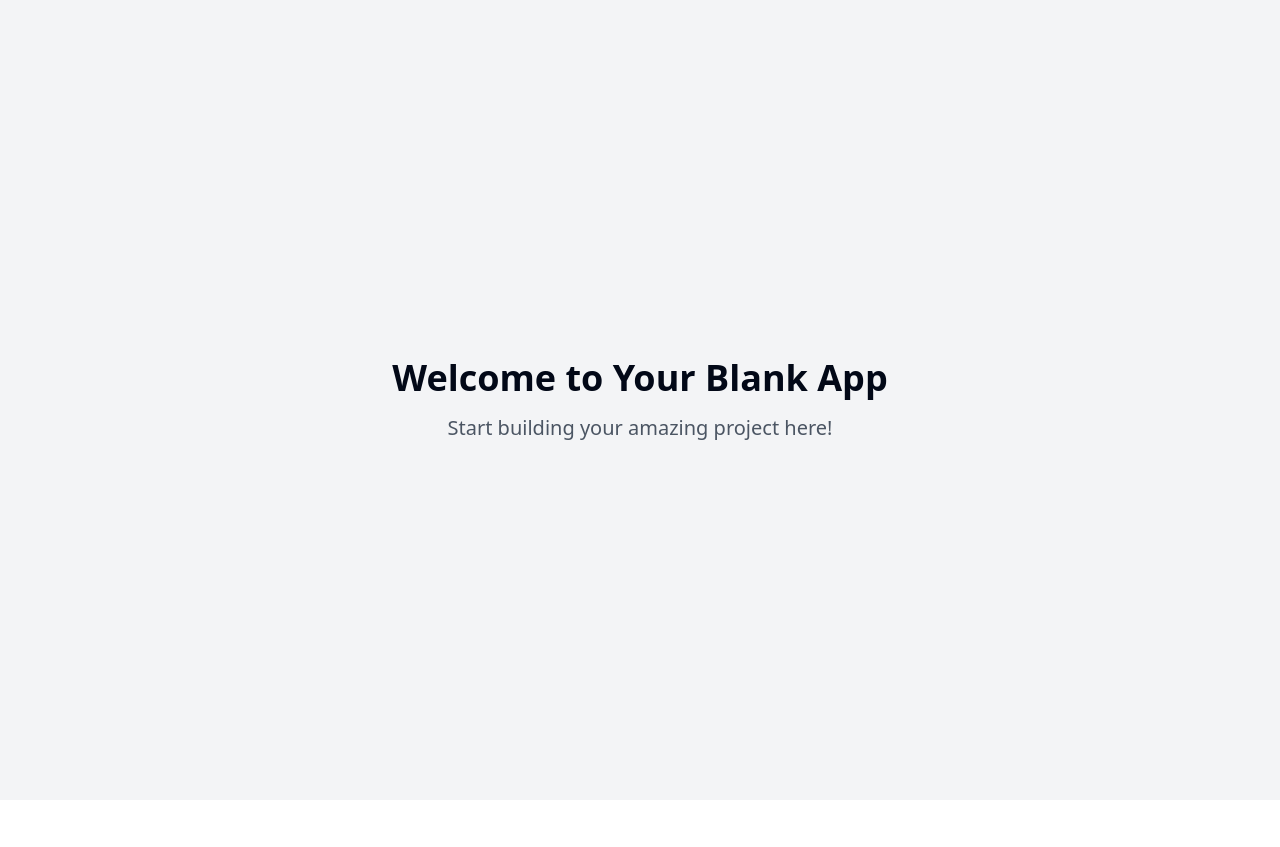
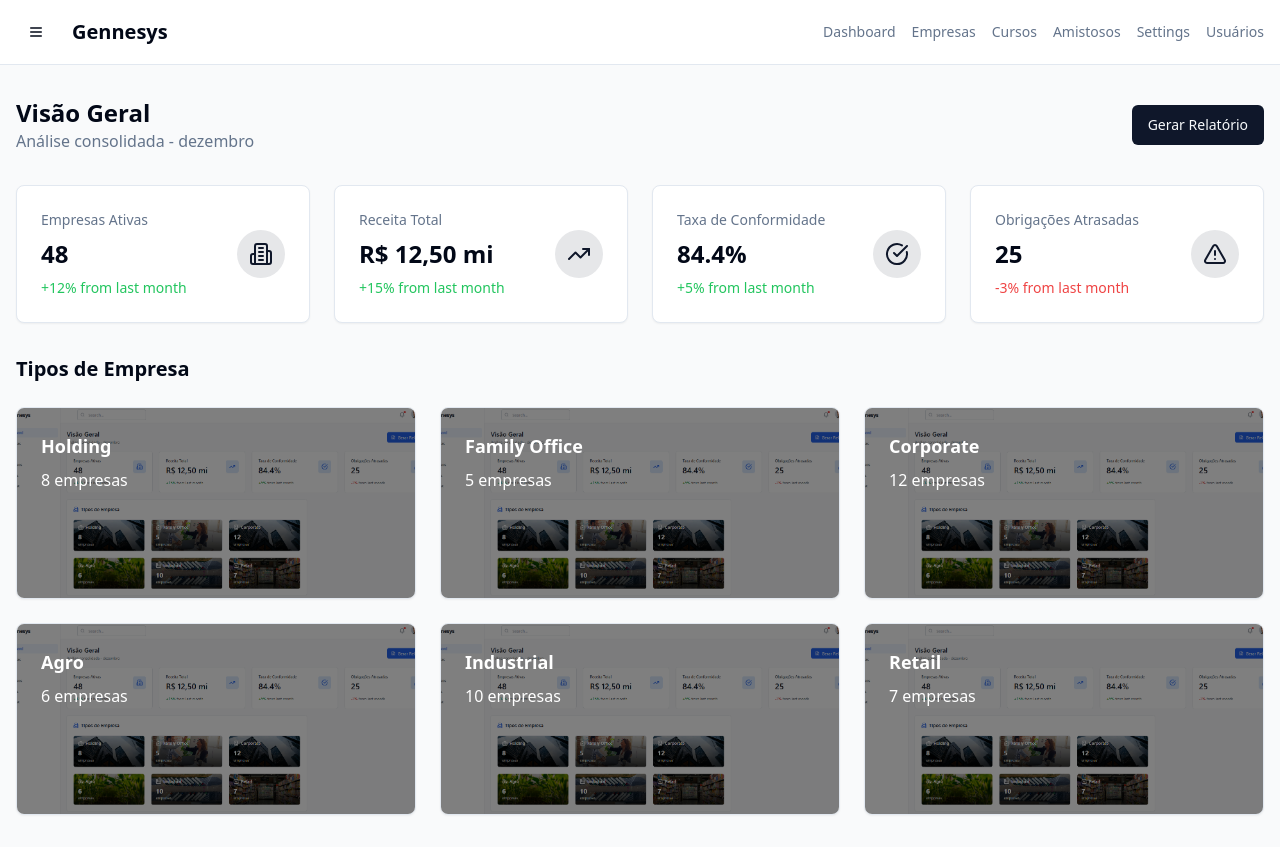
Before and after one commit to walkerjr10/centralgennesyshere, a React (Vite) app: page / in a window 1280 px wide. Before the commit the page ends 800 px from the top, so only its background shows below. Built offline with nearby package versions, Linux system fonts and the light colour scheme.

Commit message:
Create dashboard layout with animations
Implement a new dashboard layout that features a top navigation menu instead of a left sidebar, allowing for more content space. Utilize Framer Motion for animations to enhance user experience.
[skip gpt_engineer]

```diff
--- a/package.json
+++ b/package.json
@@ -45,6 +45,7 @@
     "cmdk": "^1.0.0",
     "date-fns": "^3.6.0",
     "embla-carousel-react": "^8.3.0",
+    "framer-motion": "^11.15.0",
     "input-otp": "^1.2.4",
     "lucide-react": "^0.462.0",
     "next-themes": "^0.3.0",
--- /dev/null
+++ b/src/components/dashboard/CompanyTypeCard.tsx
@@ -0,0 +1,34 @@
+import { motion } from "framer-motion";
+import { Card } from "../ui/card";
+
+interface CompanyTypeCardProps {
+  type: string;
+  count: number;
+  image: string;
+  index: number;
+}
+
+export function CompanyTypeCard({ type, count, image, index }: CompanyTypeCardProps) {
+  return (
+    <motion.div
+      initial={{ opacity: 0, y: 20 }}
+      animate={{ opacity: 1, y: 0 }}
+      transition={{ duration: 0.3, delay: index * 0.1 }}
+    >
+      <Card className="relative overflow-hidden h-48 group cursor-pointer">
+        <img
+          src={image}
+          alt={type}
+          className="absolute inset-0 w-full h-full object-cover transition-transform group-hover:scale-110"
+        />
+        <div className="absolute inset-0 bg-black/50" />
+        <div className="relative p-6 text-white">
+          <h3 className="text-lg font-semibold">{type}</h3>
+          <p className="mt-2">
+            {count} {count === 1 ? 'empresa' : 'empresas'}
+          </p>
+        </div>
+      </Card>
+    </motion.div>
+  );
+}
--- /dev/null
+++ b/src/components/dashboard/StatsCard.tsx
@@ -0,0 +1,38 @@
+import { motion } from "framer-motion";
+import { LucideIcon } from "lucide-react";
+import { Card } from "../ui/card";
+
+interface StatsCardProps {
+  title: string;
+  value: string | number;
+  change: {
+    value: string;
+    positive: boolean;
+  };
+  icon: LucideIcon;
+}
+
+export function StatsCard({ title, value, change, icon: Icon }: StatsCardProps) {
+  return (
+    <motion.div
+      initial={{ opacity: 0, y: 20 }}
+      animate={{ opacity: 1, y: 0 }}
+      transition={{ duration: 0.3 }}
+    >
+      <Card className="p-6">
+        <div className="flex items-center justify-between">
+          <div>
+            <p className="text-sm text-muted-foreground">{title}</p>
+            <h3 className="text-2xl font-bold mt-2">{value}</h3>
+            <p className={`text-sm mt-2 ${change.positive ? 'text-green-500' : 'text-red-500'}`}>
+              {change.value} from last month
+            </p>
+          </div>
+          <div className="bg-primary/10 p-3 rounded-full">
+            <Icon className="w-6 h-6 text-primary" />
+          </div>
+        </div>
+      </Card>
+    </motion.div>
+  );
+}
--- /dev/null
+++ b/src/components/dashboard/TopNav.tsx
@@ -0,0 +1,40 @@
+import { motion } from "framer-motion";
+import { Menu } from "lucide-react";
+import { Button } from "../ui/button";
+
+const menuItems = [
+  { label: "Dashboard", href: "/" },
+  { label: "Empresas", href: "/empresas" },
+  { label: "Cursos", href: "/cursos" },
+  { label: "Amistosos", href: "/amistosos" },
+  { label: "Settings", href: "/settings" },
+  { label: "Usuários", href: "/usuarios" },
+];
+
+export function TopNav() {
+  return (
+    <motion.div
+      initial={{ y: -20, opacity: 0 }}
+      animate={{ y: 0, opacity: 1 }}
+      className="bg-white border-b px-4 py-3 flex items-center justify-between"
+    >
+      <div className="flex items-center gap-x-4">
+        <Button variant="ghost" size="icon">
+          <Menu className="h-5 w-5" />
+        </Button>
+        <span className="font-semibold text-xl">Gennesys</span>
+      </div>
+      <nav className="hidden md:flex items-center gap-x-4">
+        {menuItems.map((item) => (
+          <a
+            key={item.href}
+            href={item.href}
+            className="text-sm text-muted-foreground hover:text-foreground transition-colors"
+          >
+            {item.label}
+          </a>
+        ))}
+      </nav>
+    </motion.div>
+  );
+}
--- a/src/pages/Index.tsx
+++ b/src/pages/Index.tsx
@@ -1,12 +1,98 @@
-// Update this page (the content is just a fallback if you fail to update the page)
+import { Building2, TrendingUp, CheckCircle, AlertTriangle } from "lucide-react";
+import { motion } from "framer-motion";
+import { StatsCard } from "@/components/dashboard/StatsCard";
+import { CompanyTypeCard } from "@/components/dashboard/CompanyTypeCard";
+import { TopNav } from "@/components/dashboard/TopNav";
+import { Button } from "@/components/ui/button";
+
+const companyTypes = [
+  { type: "Holding", count: 8, image: "/lovable-uploads/79dbe2bf-e823-4085-a2c6-718d42a44879.png" },
+  { type: "Family Office", count: 5, image: "/lovable-uploads/79dbe2bf-e823-4085-a2c6-718d42a44879.png" },
+  { type: "Corporate", count: 12, image: "/lovable-uploads/79dbe2bf-e823-4085-a2c6-718d42a44879.png" },
+  { type: "Agro", count: 6, image: "/lovable-uploads/79dbe2bf-e823-4085-a2c6-718d42a44879.png" },
+  { type: "Industrial", count: 10, image: "/lovable-uploads/79dbe2bf-e823-4085-a2c6-718d42a44879.png" },
+  { type: "Retail", count: 7, image: "/lovable-uploads/79dbe2bf-e823-4085-a2c6-718d42a44879.png" },
+];
 
 const Index = () => {
   return (
-    <div className="min-h-screen flex items-center justify-center bg-gray-100">
-      <div className="text-center">
-        <h1 className="text-4xl font-bold mb-4">Welcome to Your Blank App</h1>
-        <p className="text-xl text-gray-600">Start building your amazing project here!</p>
-      </div>
+    <div className="min-h-screen bg-gray-50">
+      <TopNav />
+
+      <main className="container mx-auto px-4 py-8">
+        <div className="flex items-center justify-between mb-8">
+          <div>
+            <motion.h1
+              initial={{ opacity: 0, x: -20 }}
+              animate={{ opacity: 1, x: 0 }}
+              className="text-2xl font-bold"
+            >
+              Visão Geral
+            </motion.h1>
+            <motion.p
+              initial={{ opacity: 0, x: -20 }}
+              animate={{ opacity: 1, x: 0 }}
+              transition={{ delay: 0.1 }}
+              className="text-muted-foreground"
+            >
+              Análise consolidada - dezembro
+            </motion.p>
+          </div>
+
+          <motion.div
+            initial={{ opacity: 0, x: 20 }}
+            animate={{ opacity: 1, x: 0 }}
+          >
+            <Button>Gerar Relatório</Button>
+          </motion.div>
+        </div>
+
+        <div className="grid grid-cols-1 md:grid-cols-2 lg:grid-cols-4 gap-6 mb-8">
+          <StatsCard
+            title="Empresas Ativas"
+            value="48"
+            change={{ value: "+12%", positive: true }}
+            icon={Building2}
+          />
+          <StatsCard
+            title="Receita Total"
+            value="R$ 12,50 mi"
+            change={{ value: "+15%", positive: true }}
+            icon={TrendingUp}
+          />
+          <StatsCard
+            title="Taxa de Conformidade"
+            value="84.4%"
+            change={{ value: "+5%", positive: true }}
+            icon={CheckCircle}
+          />
+          <StatsCard
+            title="Obrigações Atrasadas"
+            value="25"
+            change={{ value: "-3%", positive: false }}
+            icon={AlertTriangle}
+          />
+        </div>
+
+        <motion.div
+          initial={{ opacity: 0, y: 20 }}
+          animate={{ opacity: 1, y: 0 }}
+          transition={{ delay: 0.2 }}
+        >
+          <h2 className="text-xl font-semibold mb-6">Tipos de Empresa</h2>
+          <div className="grid grid-cols-1 md:grid-cols-2 lg:grid-cols-3 gap-6">
+            {companyTypes.map((company, index) => (
+              <CompanyTypeCard
+                key={company.type}
+                type={company.type}
+                count={company.count}
+                image={company.image}
+                index={index}
+              />
+            ))}
+          </div>
+        </motion.div>
+      </main>
     </div>
   );
 };
```
Also changed, not shown: public/lovable-uploads/79dbe2bf-e823-4085-a2c6-718d42a44879.png (added), 1 other file (tests, documents, lock files or other folders).
